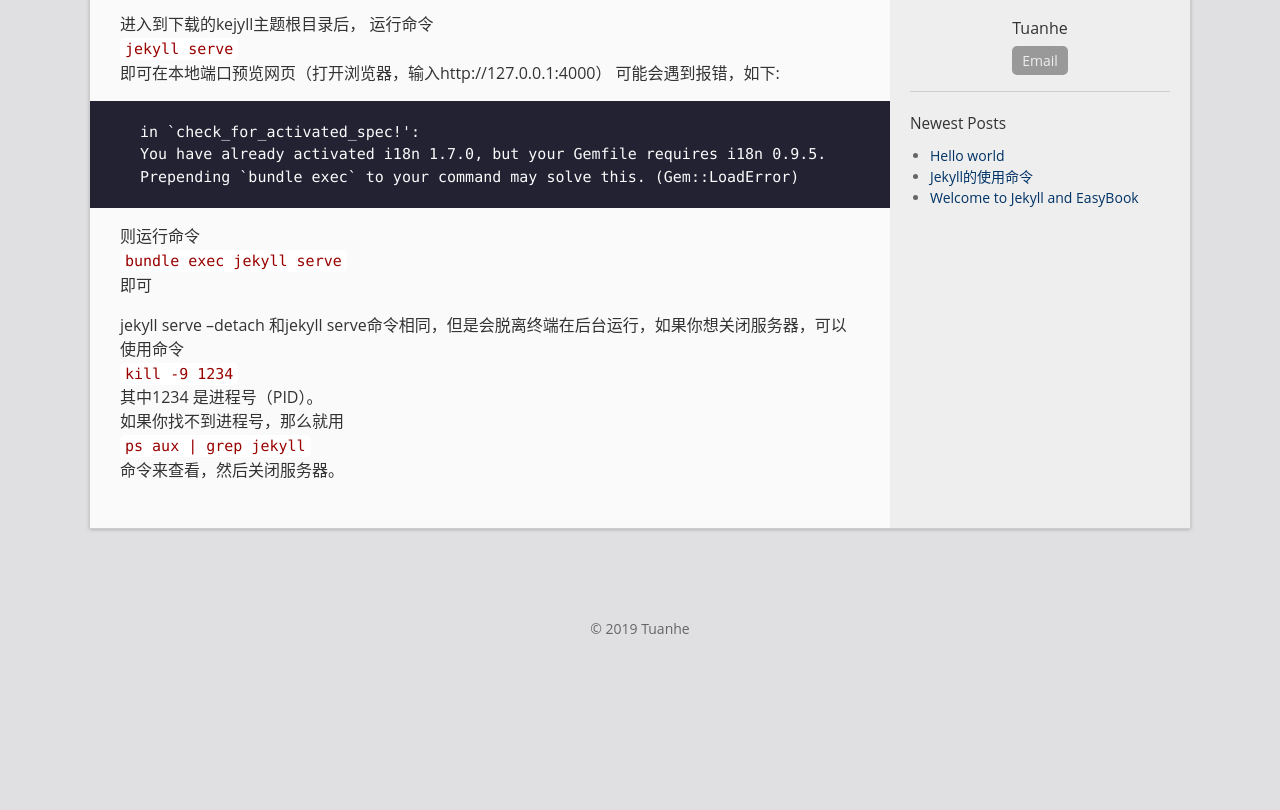
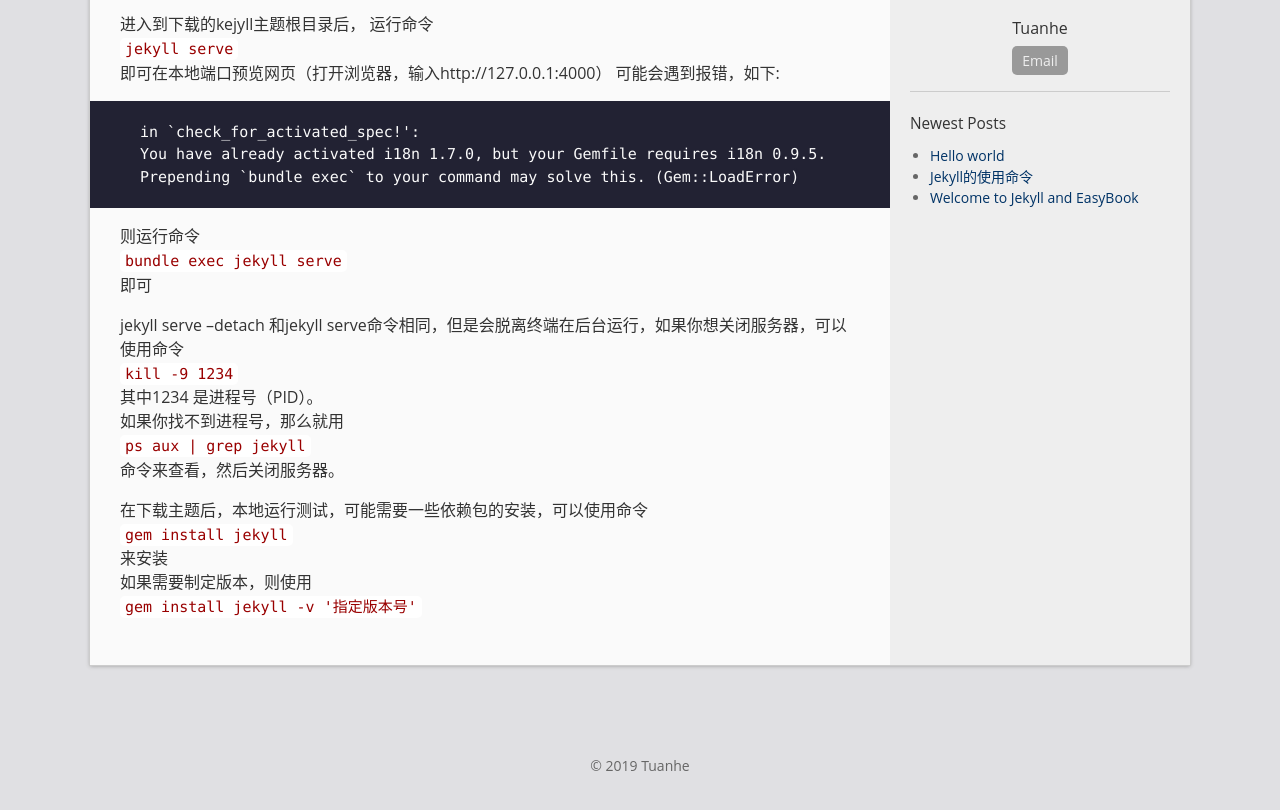
Before and after one commit to tuanhe/tuanhe.github.io, a Jekyll site: the page built from _posts/2019-10-27-jekyll-use.markdown, in a window 1280 px wide, cut to the strip 261-1097 px from the top of the page. Shown: the top 810 px of the strip. Built offline with Jekyll 4.4.1, drawn with Linux system fonts in a browser that asks for light colours; before the commit the page ends 960 px from its top, so only the background shows below that.

Commit message:
add new post

```diff
--- a/_posts/2019-10-27-jekyll-use.markdown
+++ b/_posts/2019-10-27-jekyll-use.markdown
@@ -25,3 +25,9 @@ jekyll serve --detach 和jekyll serve命令相同，但是会脱离终端在后
 如果你找不到进程号，那么就用
 `ps aux | grep jekyll`
 命令来查看，然后关闭服务器。
+
+在下载主题后，本地运行测试，可能需要一些依赖包的安装，可以使用命令
+`gem install jekyll`
+来安装
+如果需要制定版本，则使用
+`gem install jekyll -v '指定版本号'`
```
